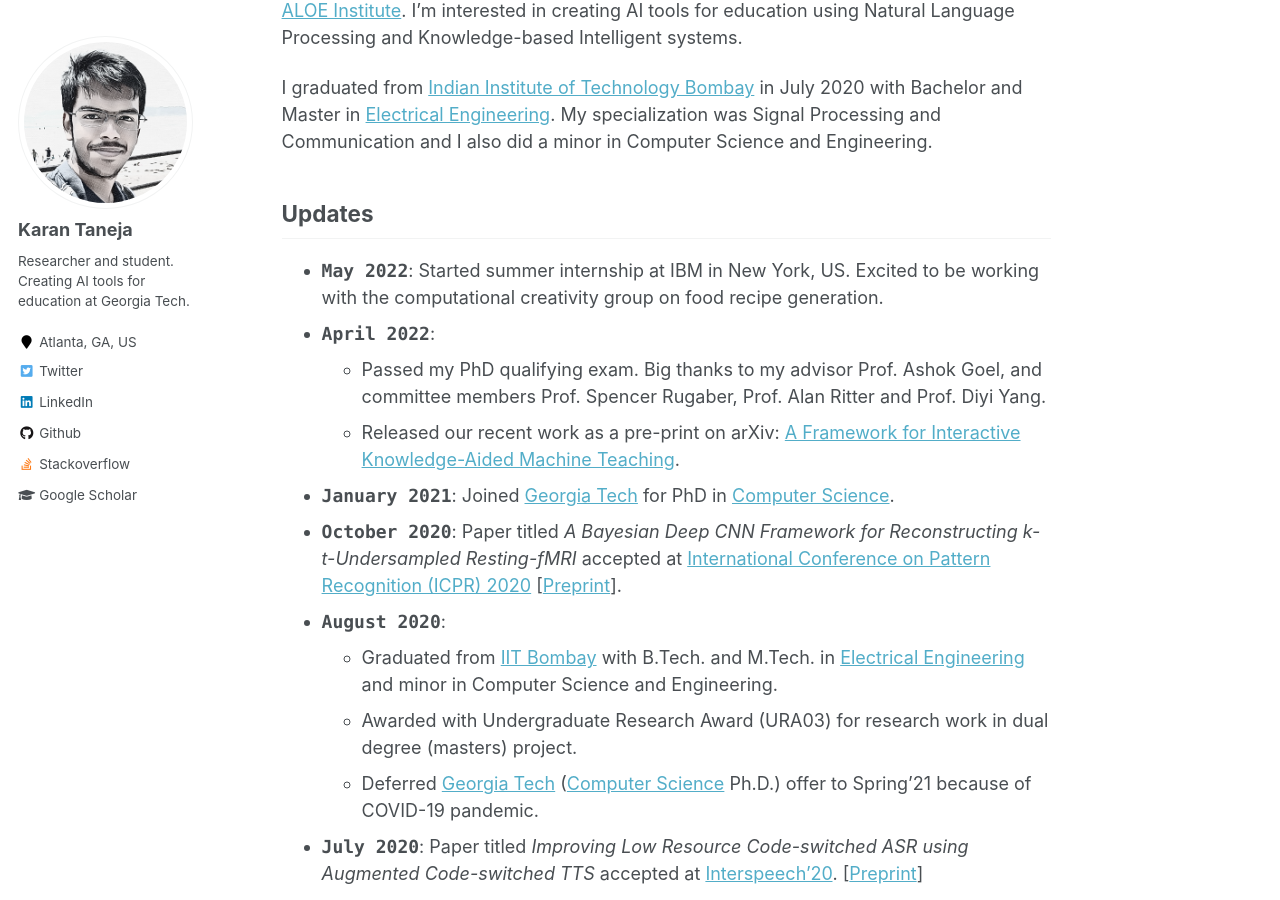
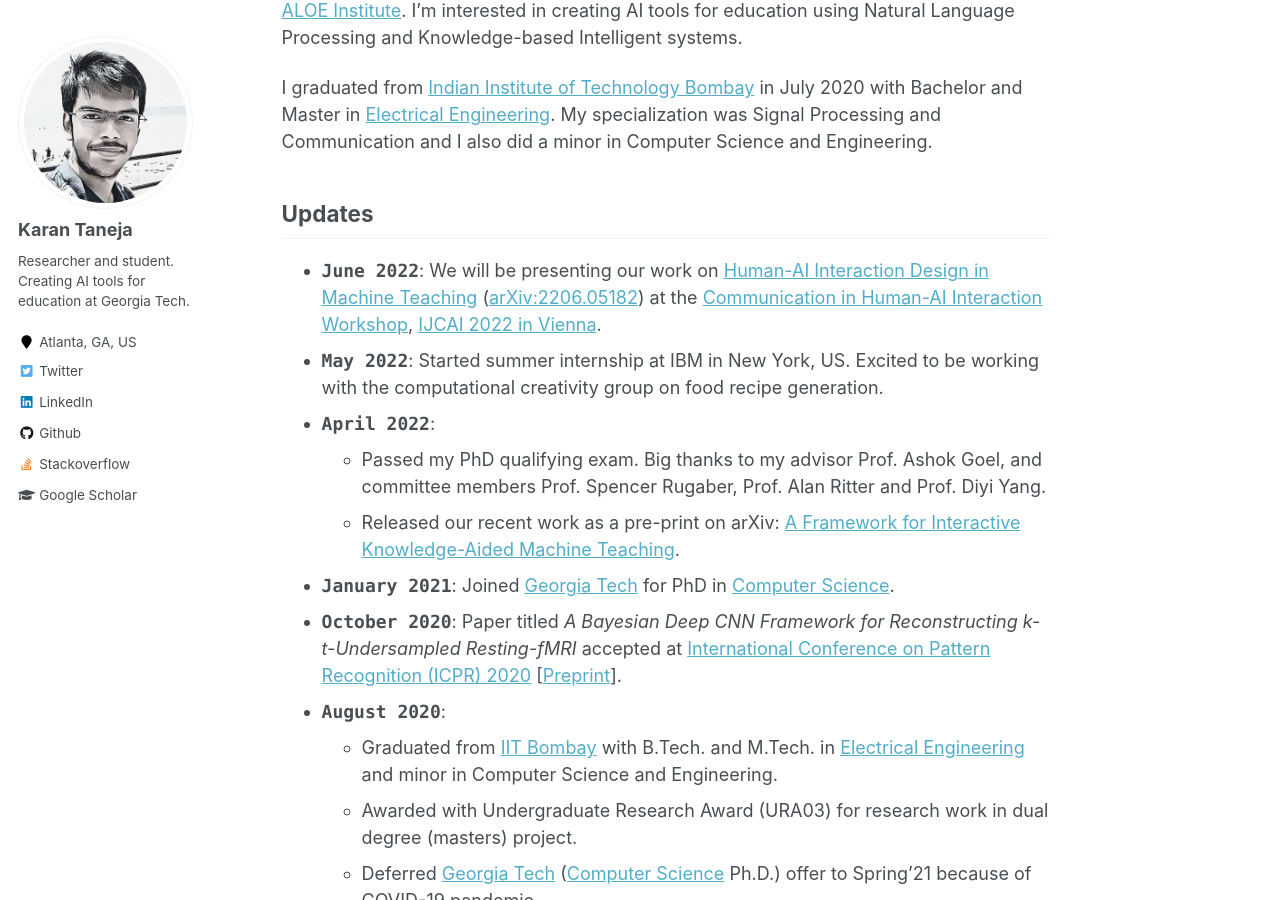
Before and after one commit to KrnTneja/KrnTneja.github.io, a Jekyll site: the page built from _pages/about.md, in a window 1280 px wide and 900 px high, scrolled down 313 px. Built offline with Jekyll 4.4.1, drawn with Linux system fonts in a browser that asks for light colours.

Commit message:
CHAI paper

```diff
--- a/_pages/about.md
+++ b/_pages/about.md
@@ -18,6 +18,7 @@ I graduated from [Indian Institute of Technology Bombay](http://www.iitb.ac.in/)
 Updates
 ------
 
+- <tt><b>June 2022</b></tt>: We will be presenting our work on [Human-AI Interaction Design in Machine Teaching](https://chai-workshop.github.io/uploads/CHAI-22_paper_1887.pdf) ([arXiv:2206.05182](https://arxiv.org/abs/2206.05182)) at the [Communication in Human-AI Interaction Workshop](https://chai-workshop.github.io/#title), [IJCAI 2022 in Vienna](https://ijcai-22.org/).
 - <tt><b>May 2022</b></tt>: Started summer internship at IBM in New York, US. Excited to be working with the computational creativity group on food recipe generation.
 - <tt><b>April 2022</b></tt>:
   - Passed my PhD qualifying exam. Big thanks to my advisor Prof. Ashok Goel, and committee members Prof. Spencer Rugaber, Prof. Alan Ritter and Prof. Diyi Yang.
```
